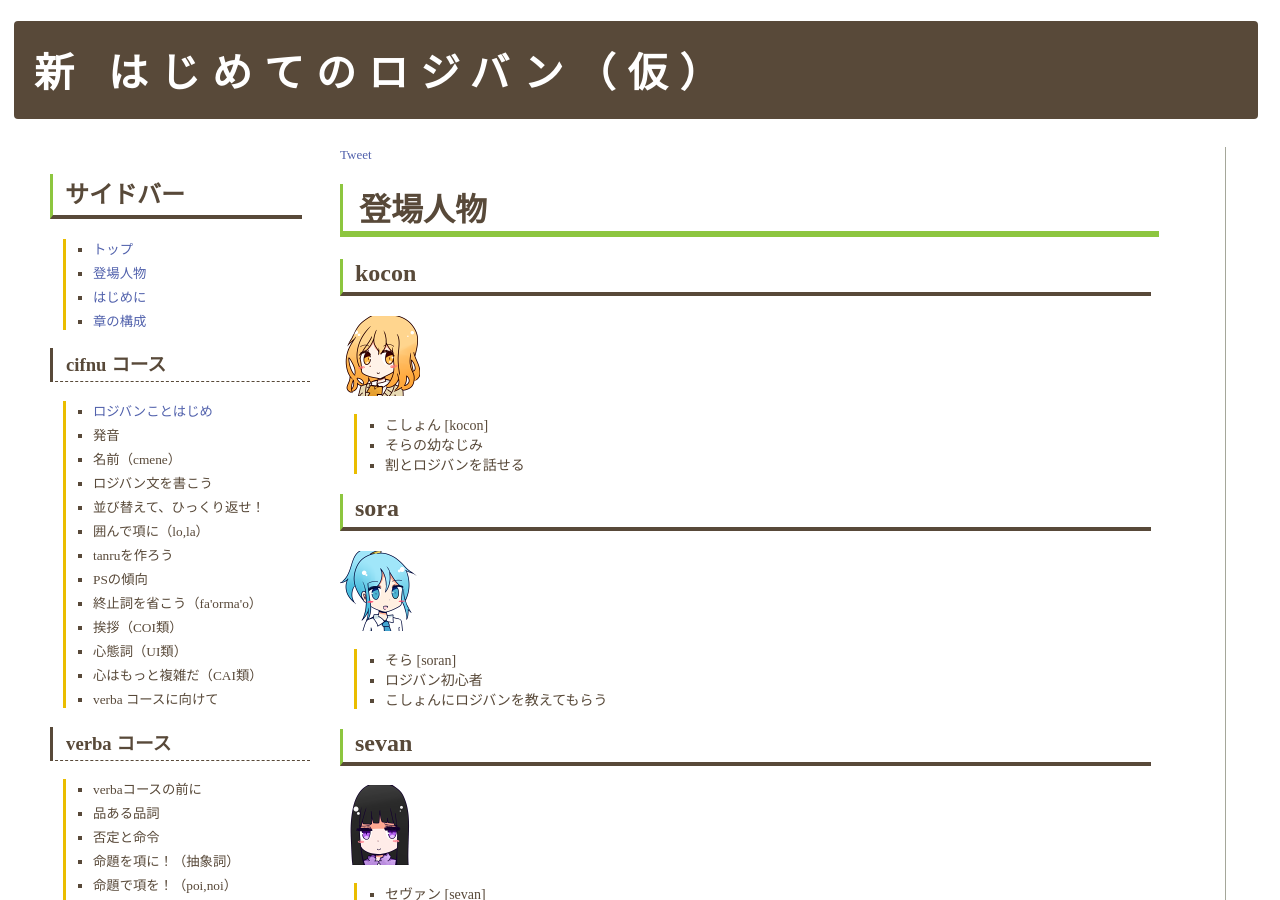
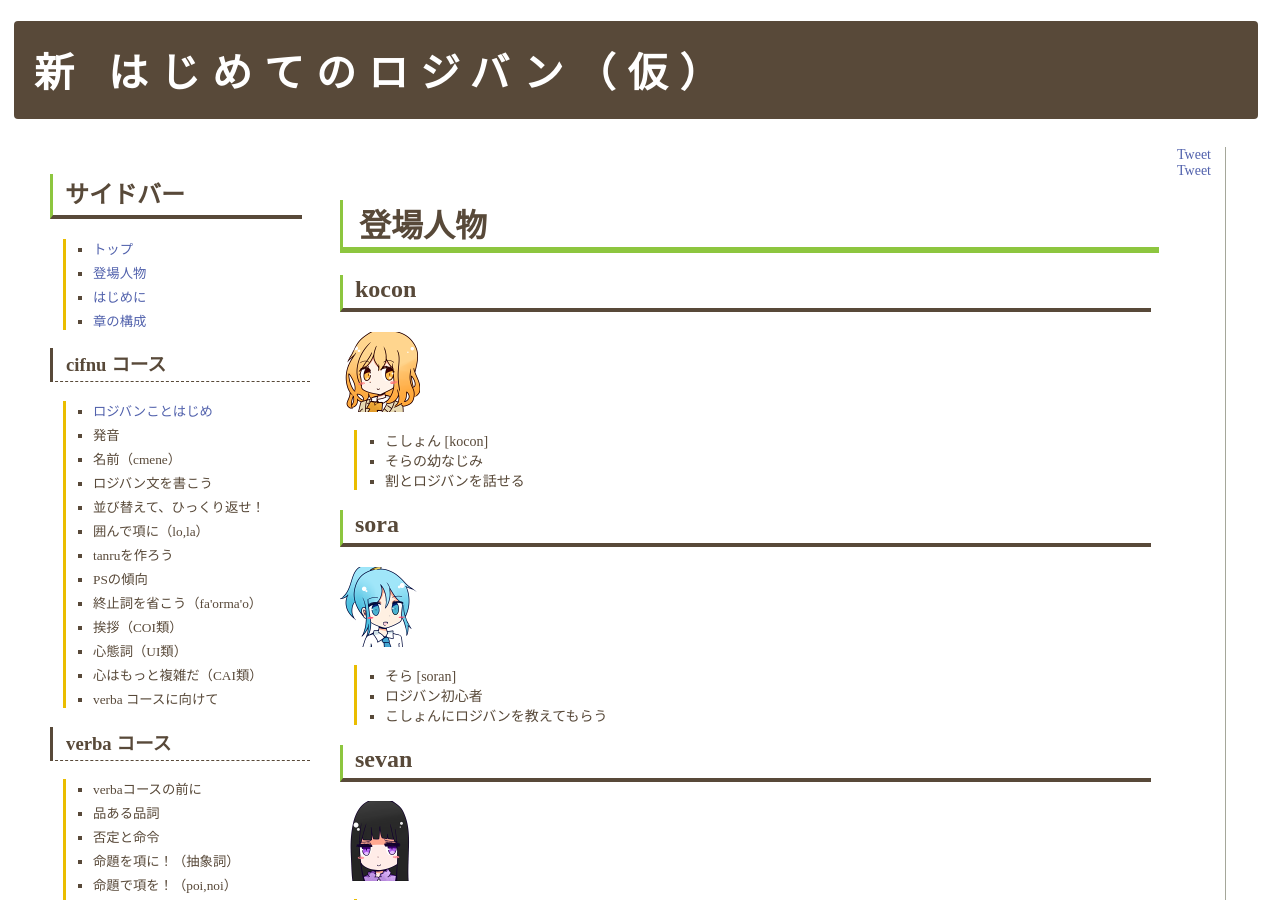
Before and after one commit to cogas/hajiloji, a Jekyll site: the page built from _posts/nunctuca/cfari/2014-10-14-cfari-1.md, in a window 1280 px wide and 900 px high. Built offline with Jekyll 4.4.1, drawn with Linux system fonts in a browser that asks for light colours; nearby versions of some CDN libraries; comment, search, counter and statistics services are not loaded.

Commit message:
twitter button

```diff
--- a/_layouts/default.html
+++ b/_layouts/default.html
@@ -19,6 +19,10 @@
 <div id="mainWrap">
 <p>
 <div class="mainsection">
+<div align="right">
+<a href="https://twitter.com/share" class="twitter-share-button" data-hashtags="はじロジ">Tweet</a>
+<script>!function(d,s,id){var js,fjs=d.getElementsByTagName(s)[0],p=/^http:/.test(d.location)?'http':'https';if(!d.getElementById(id)){js=d.createElement(s);js.id=id;js.src=p+'://platform.twitter.com/widgets.js';fjs.parentNode.insertBefore(js,fjs);}}(document, 'script', 'twitter-wjs');</script>
+</div>
   {{ content }}
 </div>
 </p>
--- a/_layouts/post_not_ctuca.html
+++ b/_layouts/post_not_ctuca.html
@@ -2,11 +2,10 @@
 layout: default
 ---
 
-<header >
-<a href="https://twitter.com/share" class="twitter-share-button" data-via="oka_iu_tcan">Tweet</a>
+<div align="right">
+<a href="https://twitter.com/share" class="twitter-share-button" data-hashtags="はじロジ">Tweet</a>
 <script>!function(d,s,id){var js,fjs=d.getElementsByTagName(s)[0],p=/^http:/.test(d.location)?'http':'https';if(!d.getElementById(id)){js=d.createElement(s);js.id=id;js.src=p+'://platform.twitter.com/widgets.js';fjs.parentNode.insertBefore(js,fjs);}}(document, 'script', 'twitter-wjs');</script>
-</header>
-
+</div>
 <h1>{{page.title}}</h1>
 
 {{content}}
```
Also changed, not shown: _layouts/post.html (+3 -4 lines).
